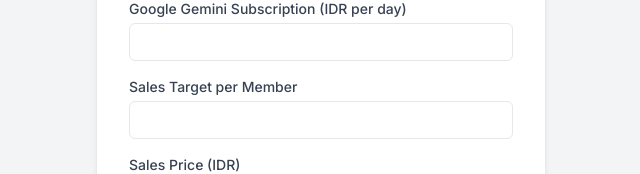
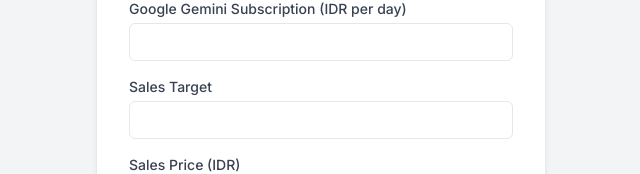
Before and after one commit to hidayatabisena/maiabudget, a Next.js app: page / in a window 1280 px wide. Shown: the part 449-623 px from the top of the page, without its empty margins (319-959 px from the left). Built offline with nearby package versions, Linux system fonts and the light colour scheme.

Commit message:
Revisit sales target

```diff
--- a/src/app/budget.tsx
+++ b/src/app/budget.tsx
@@ -50,7 +50,7 @@ const BudgetingApp: React.FC = () => {
             <Input label="OpenAI Subscription (USD per day)" value={openAISubscription} onChange={setOpenAISubscription} />
             <Input label="Antropic Subscription (USD per day)" value={antropicSubscription} onChange={setAntropicSubscription} />
             <Input label="Google Gemini Subscription (IDR per day)" value={geminiSubscription} onChange={setGeminiSubscription} />
-            <Input label="Sales Target per Member" value={salesTarget} onChange={setSalesTarget} />
+            <Input label="Sales Target" value={salesTarget} onChange={setSalesTarget} />
             <Input label="Sales Price (IDR)" value={salesPrice} onChange={setSalesPrice} />
 
             <button
```
